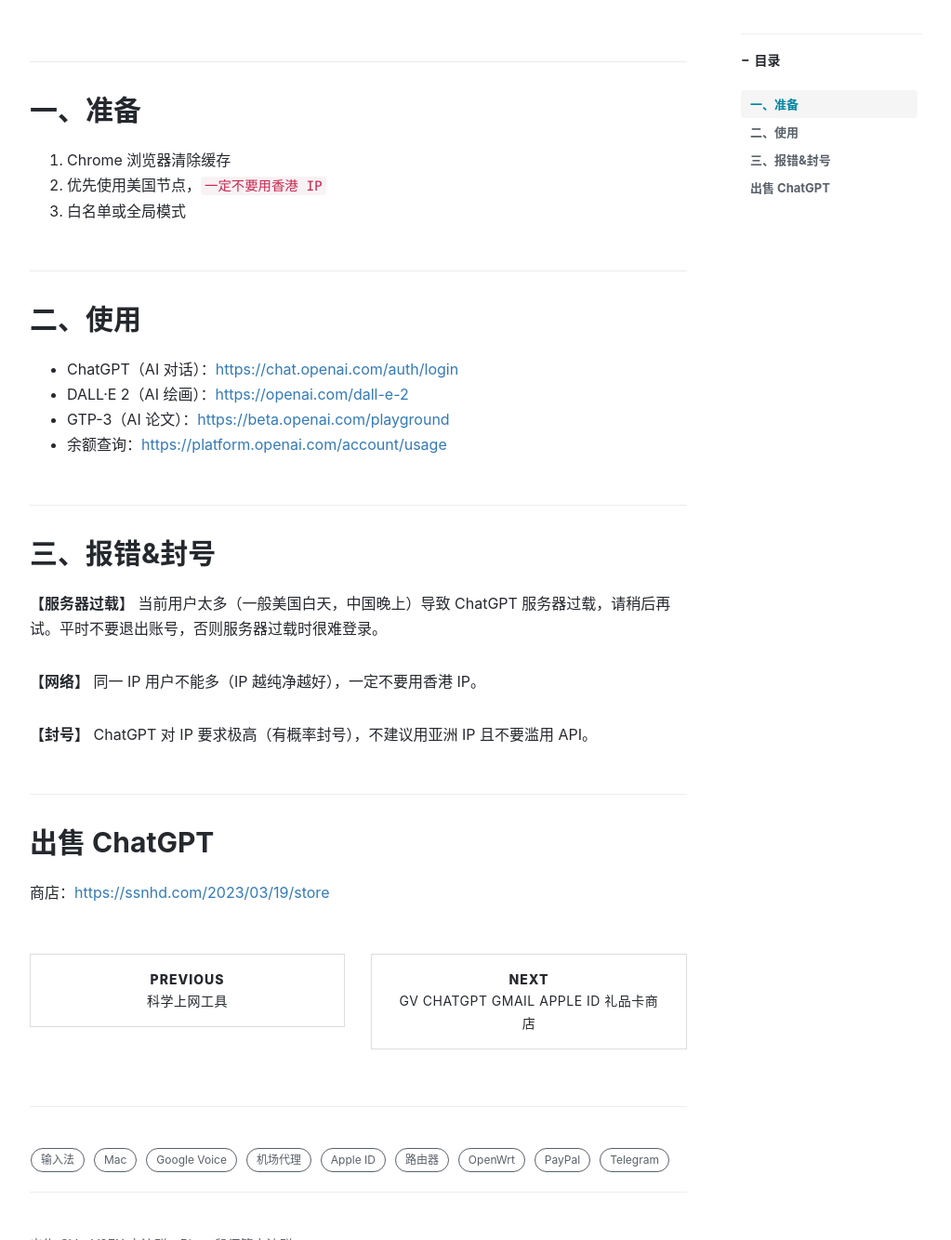
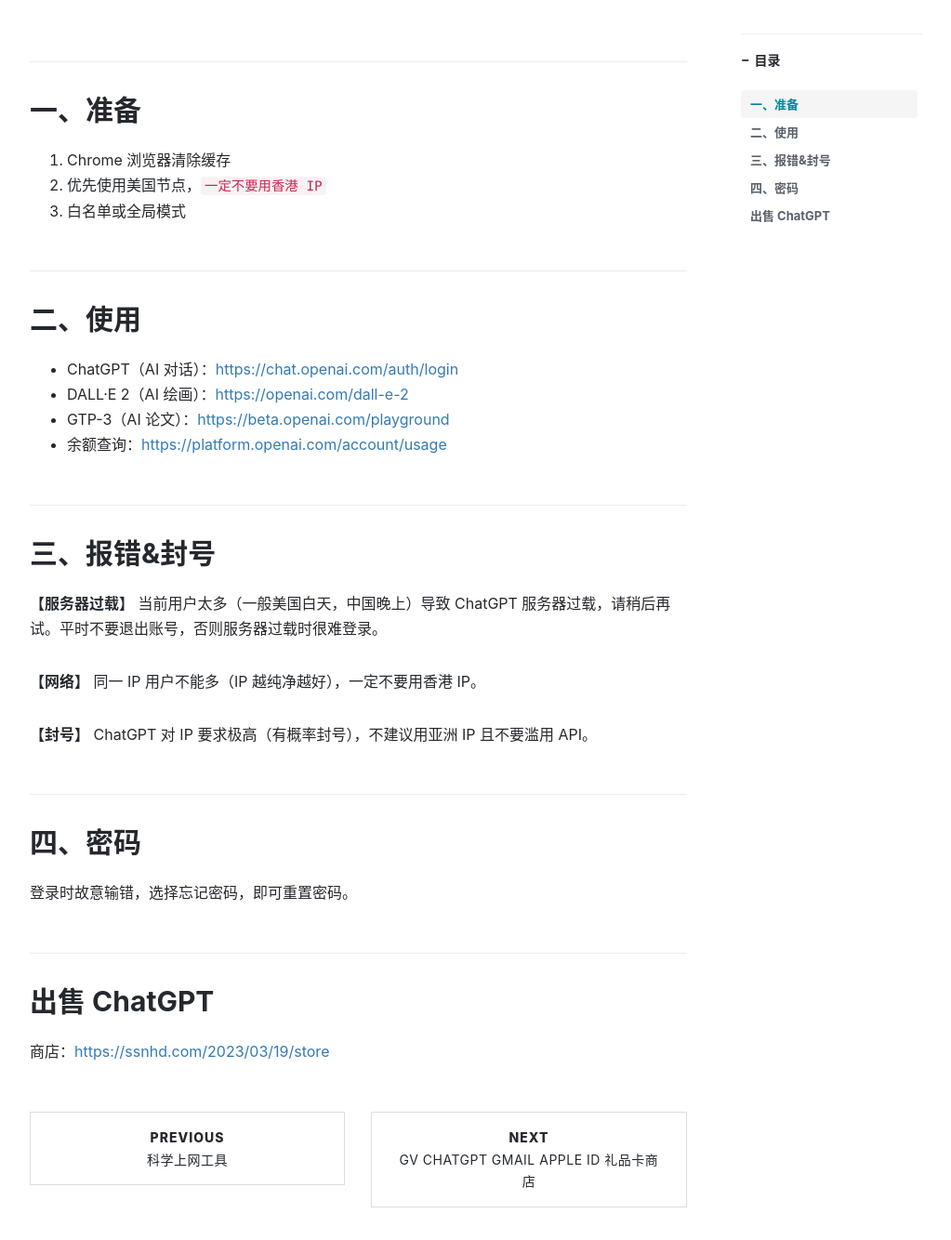
Before and after one commit to ssnhd/ssnhd.github.io, a Jekyll site: the page built from _posts/2023-2-17-ChatGPT.md, in a window 1280 px wide and 1400 px high, scrolled down 370 px, cut to the strip 66-1400 px from the top of the window. Shown: the whole strip at 93% size, without its empty margins (233-1256 px from the left). Built offline with Jekyll 4.4.1, drawn with Linux system fonts in a browser that asks for light colours; nearby versions of some CDN libraries; comment, search, counter and statistics services are not loaded.

Commit message:
Update 2023-2-17-ChatGPT.md

```diff
--- a/_posts/2023-2-17-ChatGPT.md
+++ b/_posts/2023-2-17-ChatGPT.md
@@ -33,6 +33,10 @@
 
 **【封号】** ChatGPT 对 IP 要求极高（有概率封号），不建议用亚洲 IP 且不要滥用 API。
 
+## 四、密码
+
+登录时故意输错，选择忘记密码，即可重置密码。
+
 ## 出售 ChatGPT
 
 商店：<https://ssnhd.com/2023/03/19/store>
```
